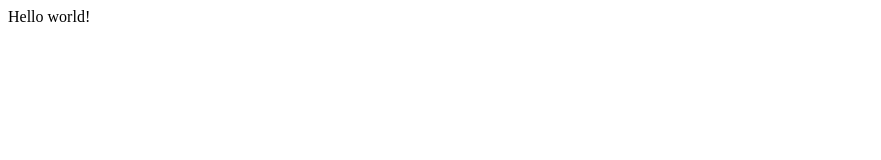
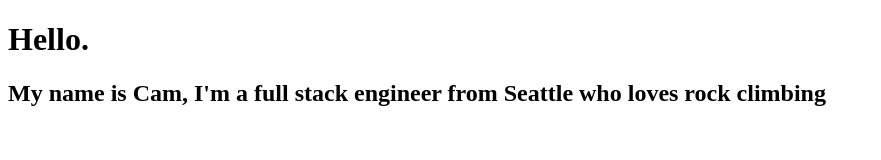
Before and after one commit to CameronZimmerman/sprinklr-technical-challenge, a Gatsby site: page / in a window 1280 px wide. Shown: the whole page, without its empty margins (0-881 px from the left). Built offline with nearby package versions, Linux system fonts and the light colour scheme; Gatsby itself is replaced by a stand-in of ours.

Commit message:
Simple Index.js page

```diff
--- a/src/pages/index.js
+++ b/src/pages/index.js
@@ -1,5 +1,12 @@
-import React from "react"
+import React from 'react';
 
-export default function Home() {
-  return <div>Hello world!</div>
-}
+const IndexPage = () => {
+  return (
+    <div>
+      <h1>Hello.</h1>
+      <h2>My name is Cam, I'm a full stack engineer from Seattle who loves rock climbing</h2>
+    </div>
+  );
+};
+
+export default IndexPage;
```
